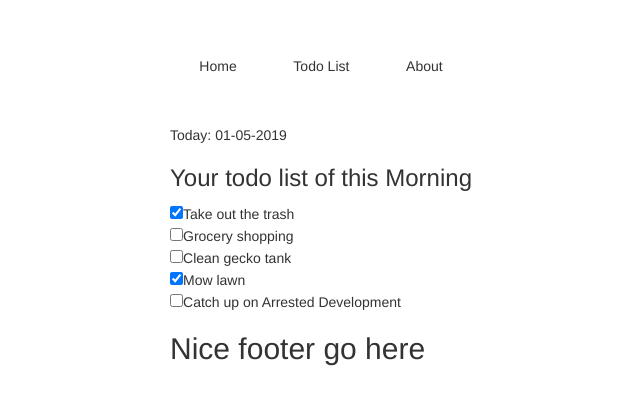
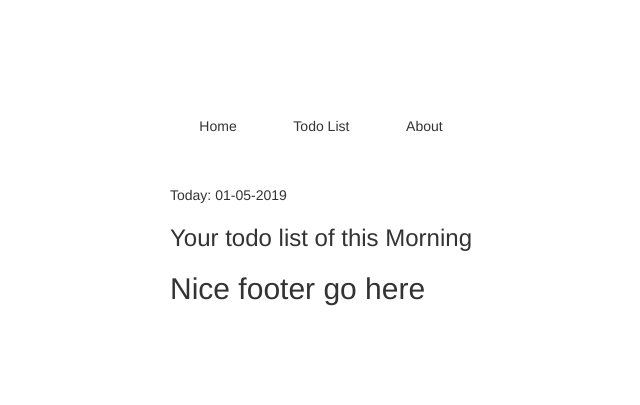
Before and after one commit to thule78/react-basic-fcc, a React app: page / in a window 1280 px wide. Shown: the part 185-590 px from the top of the page, without its empty margins (319-959 px from the left). Built offline with nearby package versions, Linux system fonts and the light colour scheme.

Commit message:
test 2nd

```diff
--- a/src/components/MainComponent.jsx
+++ b/src/components/MainComponent.jsx
@@ -19,19 +19,18 @@ function MainComponent (){
       timeOfDay = "Evening"
     }
 
-  const todoItem = todoData.map((item)=>{
-    return (
-      <TodoItem key={item.id} item={item}/>
-      )
-  })
+  const todoItems = todoData.map((item)=>{
+    <TodoItem key={item.id} item={item} />
+  }
 
+    )
 
   return (
     <div>
     <p>Today: {`${getdate}`}</p>
       <h3>Your todo list of this {`${timeOfDay}`}</h3>
       <div>
-        {todoItem}
+        {todoItems}
       </div>
     </div>
     )
--- a/src/components/TodoItem.jsx
+++ b/src/components/TodoItem.jsx
@@ -3,8 +3,9 @@ import React from 'react'
 function TodoItem (props){
   return (
     <div>
-      <input type="checkbox" checked={props.item.completed}/>
-      {props.item.text}
+    <input type="check" checked={props.item.completed}/>
+    <p>{props.item.text}</p>
+
     </div>
   )
 }
```
